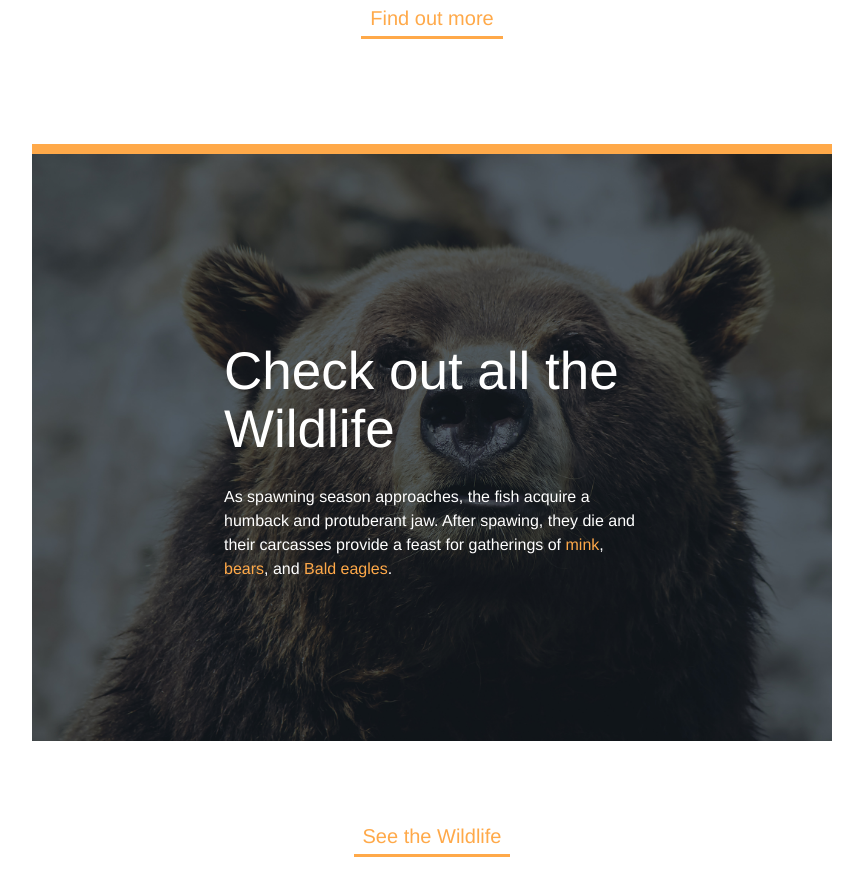
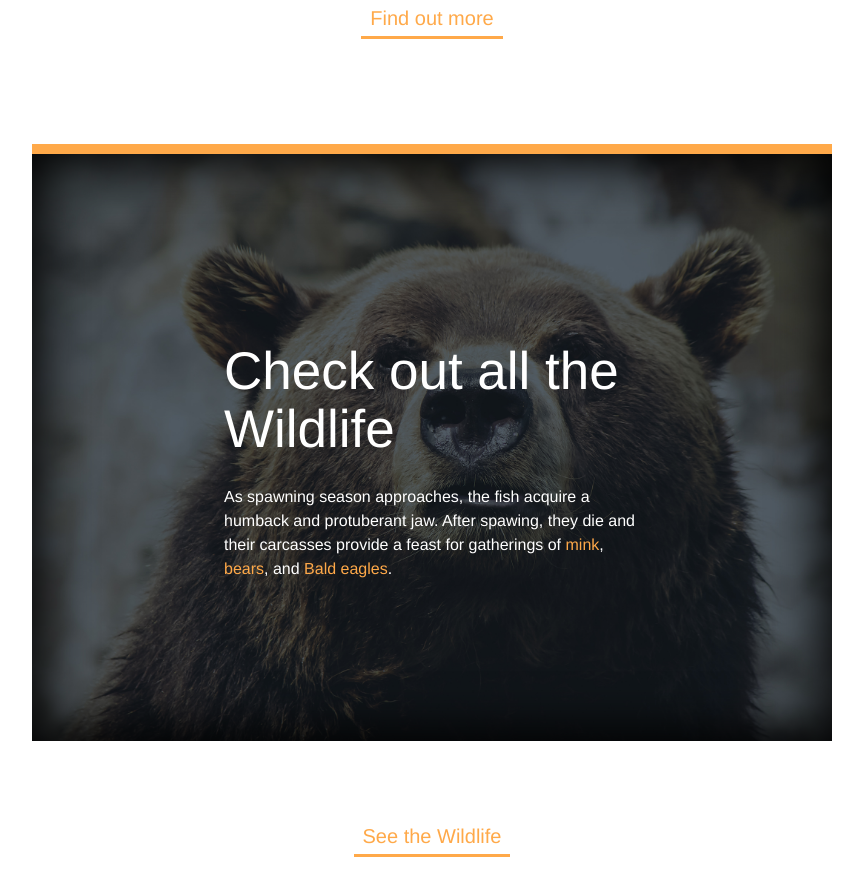
Before and after one commit to xJA10x/LakeTahoeWebsite, a plain HTML site: page index.html in a window 1280 px wide. Shown: the part 974-1870 px from the top of the page, without its empty margins (208-1071 px from the left). Drawn offline with Linux system fonts and the light colour scheme.

Commit message:
Added box shadow

```diff
--- a/css/main.css
+++ b/css/main.css
@@ -121,6 +121,7 @@ h3 {
   margin-left: 0;
   background: #434a52 url('../img/bear.jpg') no-repeat center;
   background-size: cover;
+  box-shadow: inset 0 0 50px 10px rgba(0,0,0, 1);
 
 }
 
```
